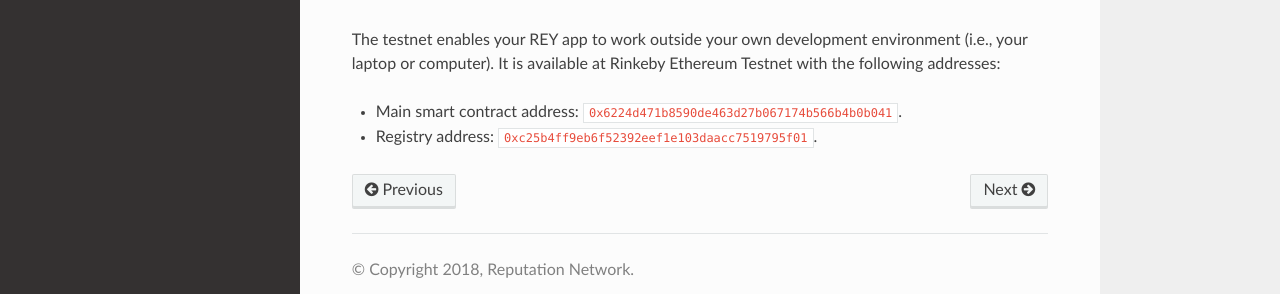
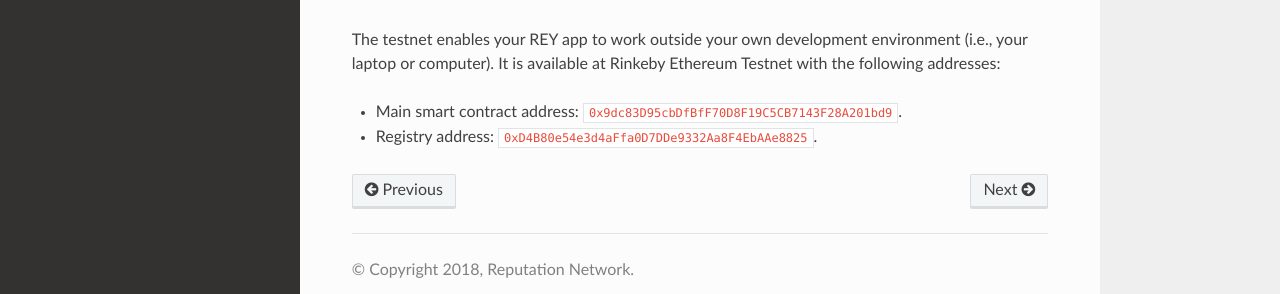
Before and after one commit to reputation-network/rey-docs, a Sphinx documentation site: the page built from docs/contents/environments.rst, in a window 1280 px wide and 900 px high, scrolled down 706 px. Shown: the part 561-855 px from the top of the window. Built offline with Sphinx 7.4.7 and the Read the Docs theme 2.0.0, drawn with Linux system fonts in a browser that asks for light colours.

Commit message:
Update testnet addresses

```diff
--- a/docs/contents/environments.rst
+++ b/docs/contents/environments.rst
@@ -51,6 +51,6 @@
 
 The testnet enables your REY app to work outside your own development environment (i.e., your laptop or computer). It is available at Rinkeby Ethereum Testnet with the following addresses:
 
-- Main smart contract address: ``0x6224d471b8590de463d27b067174b566b4b0b041``.
+- Main smart contract address: ``0x9dc83D95cbDfBfF70D8F19C5CB7143F28A201bd9``.
 
-- Registry address: ``0xc25b4ff9eb6f52392eef1e103daacc7519795f01``.
+- Registry address: ``0xD4B80e54e3d4aFfa0D7DDe9332Aa8F4EbAAe8825``.
```
